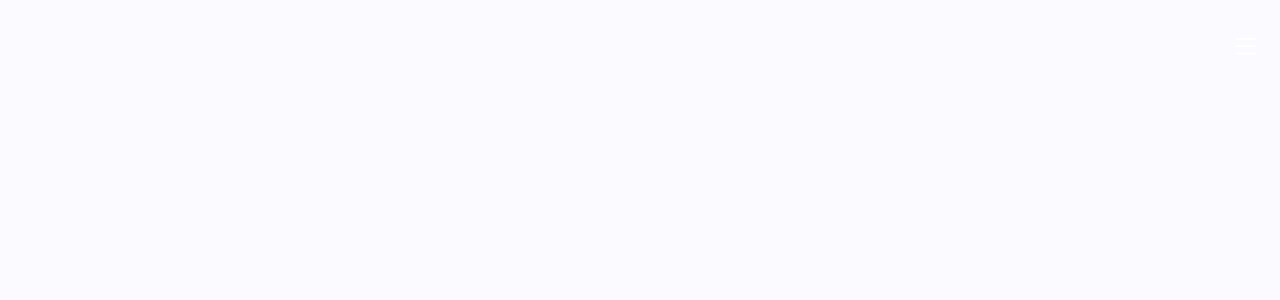
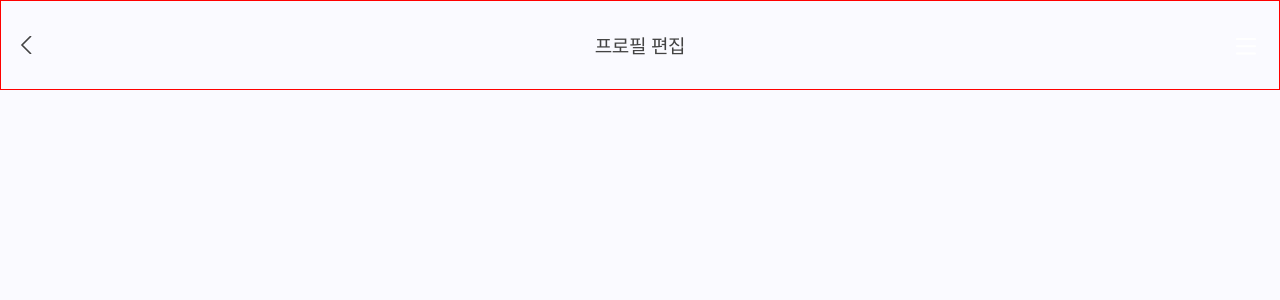
Before and after one commit to BTS-Busan-Trip-Supporter/front-end, a Next.js app: page /my/profile in a window 1280 px wide. Shown: the top 300 px of the page. Built offline with nearby package versions, Linux system fonts and the light colour scheme.

Commit message:
feat: Added profile edit section header

```diff
--- a/src/app/pages/profile-edit-page.tsx
+++ b/src/app/pages/profile-edit-page.tsx
@@ -1,9 +1,33 @@
 'use client';
 
 import styled from '@emotion/styled';
+import { useRouter } from 'next/navigation';
 
 export function ProfileEditPage() {
-  return <styles.container />;
+  const router = useRouter();
+  return (
+    <styles.container>
+      <Header
+        h2='프로필 편집'
+        prevButtonHandler={() => router.replace('/my')}
+      />
+    </styles.container>
+  );
+}
+
+function Header({
+  h2,
+  prevButtonHandler,
+}: {
+  h2: string;
+  prevButtonHandler: () => void;
+}) {
+  return (
+    <styles.header>
+      <styles.prevButton onClick={prevButtonHandler} />
+      <h2>{h2}</h2>
+    </styles.header>
+  );
 }
 
 const styles = {
@@ -15,4 +39,40 @@ const styles = {
     align-items: center;
     background-color: #fafaff;
   `,
+
+  header: styled.section`
+    display: flex;
+    align-items: center;
+    justify-content: center;
+    padding: 1.9rem;
+
+    width: 100%;
+    position: relative;
+
+    border: 1px solid red;
+
+    h2 {
+      color: #434343;
+
+      text-align: center;
+      font-family: 'Noto Sans KR';
+      font-size: 1.1875rem;
+      font-style: normal;
+      font-weight: 500;
+      line-height: normal;
+      letter-spacing: -0.02375rem;
+    }
+  `,
+
+  prevButton: styled.button`
+    background: url('/chevron-left.svg') no-repeat center;
+    background-size: content;
+    width: 1.125rem;
+    height: 1.125rem;
+    position: absolute;
+    border: none;
+    left: 1rem;
+    top: 50%;
+    transform: translateY(-50%);
+  `,
 };
```
Also changed, not shown: public/chevron-left.svg (added).
